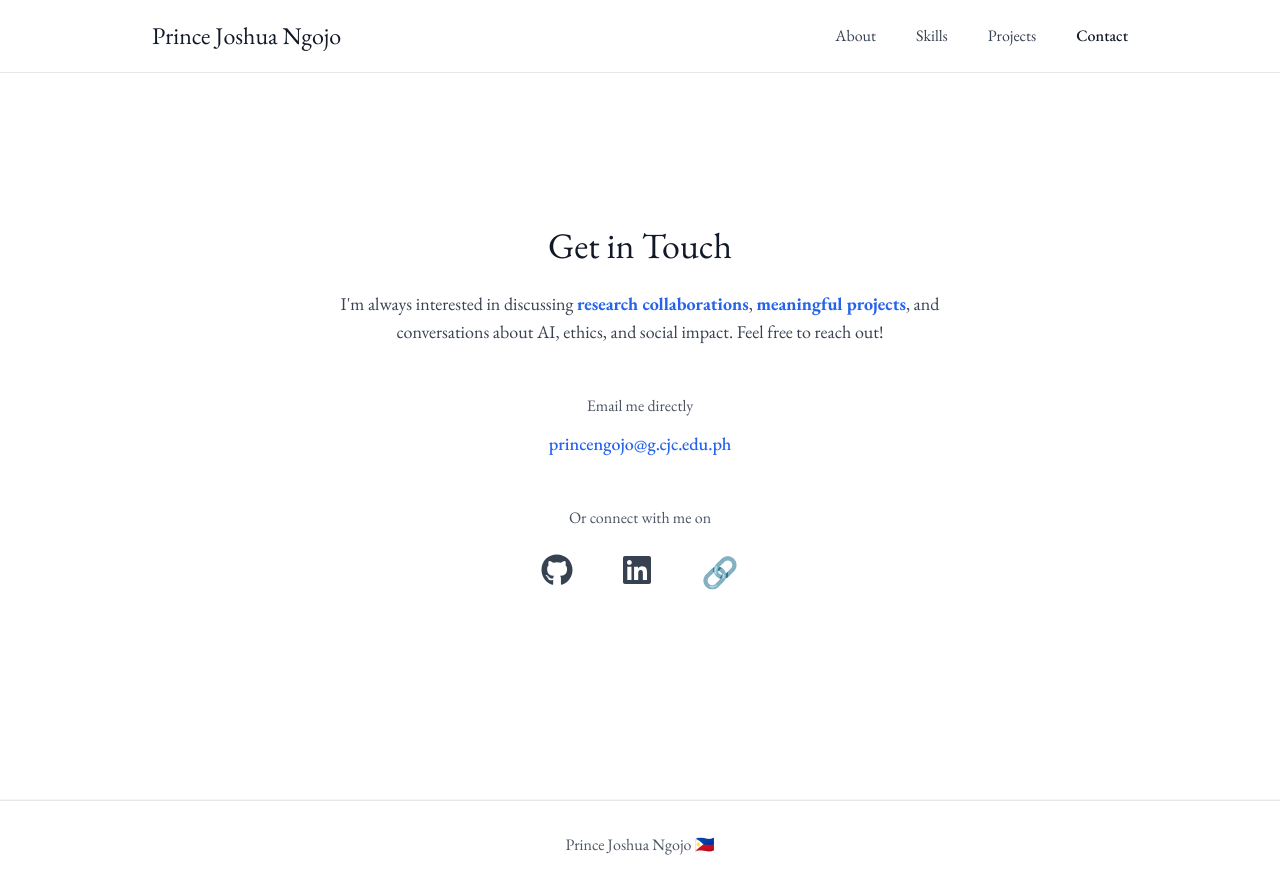
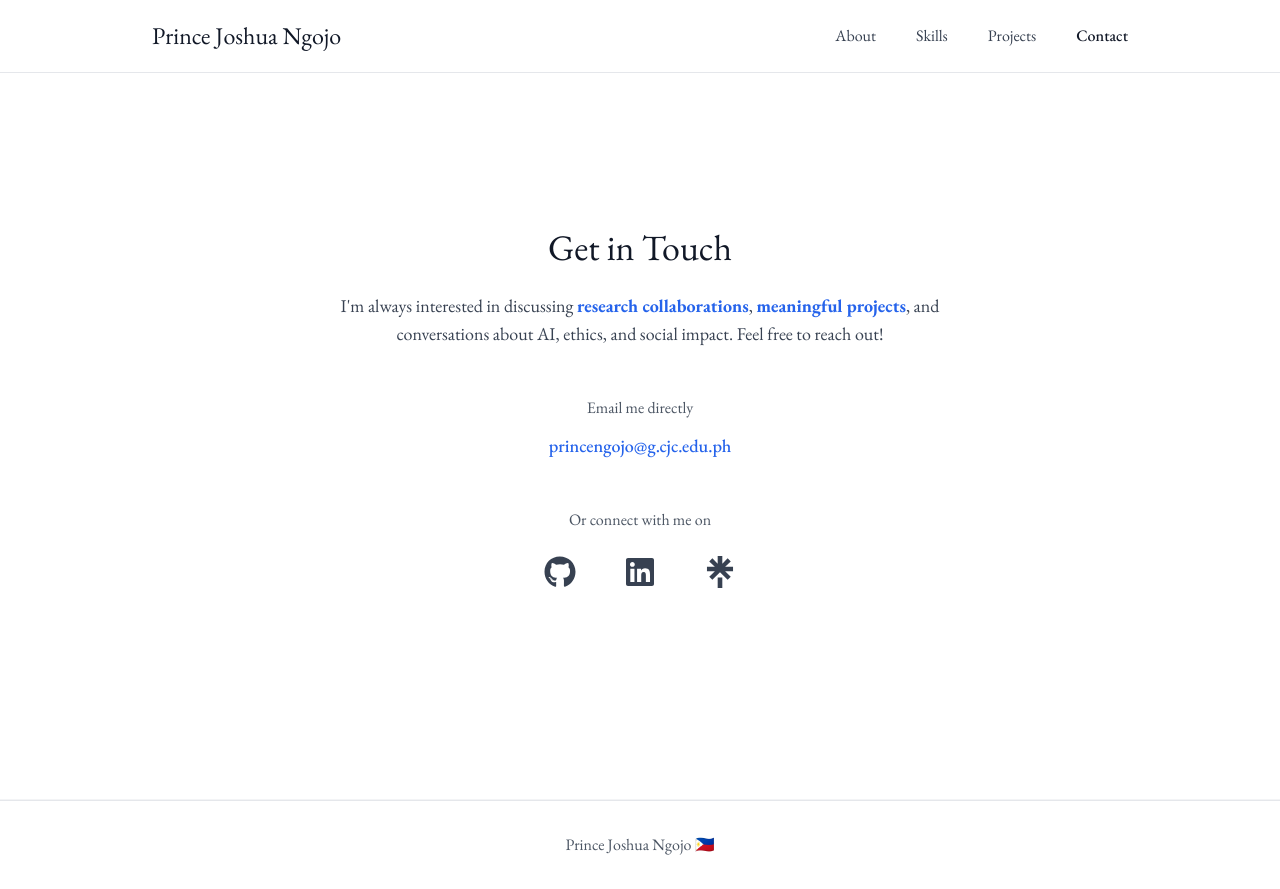
Before and after one commit to josh-amir/my_port, a Next.js app: page /contact in a window 1280 px wide. Built offline with nearby package versions, Linux system fonts and the light colour scheme.

Commit message:
feat: Use proper Linktree icon from react-icons/si

```diff
--- a/components/Contact.js
+++ b/components/Contact.js
@@ -1,7 +1,7 @@
 "use client";
 
 import { FaGithub, FaLinkedin } from "react-icons/fa";
-import Link from "next/link";
+import { SiLinktree } from "react-icons/si";
 
 export default function Contact() {
   return (
@@ -23,7 +23,7 @@ export default function Contact() {
 
       <div>
         <p className="text-sm md:text-base font-serif text-gray-600 mb-6">Or connect with me on</p>
-        <div className="flex justify-center gap-8 md:gap-12 flex-wrap">
+        <div className="flex justify-center gap-8 md:gap-12 flex-wrap items-center">
           <a
             href="https://github.com/josh-amir"
             target="_blank"
@@ -46,11 +46,10 @@ export default function Contact() {
             href="https://linktr.ee/pjngojo"
             target="_blank"
             rel="noopener noreferrer"
-            className="text-gray-700 hover:text-blue-600 transition-colors text-3xl"
+            className="text-gray-700 hover:text-blue-600 transition-colors"
             aria-label="Linktree"
-            title="Linktree"
           >
-            🔗
+            <SiLinktree size={32} />
           </a>
         </div>
       </div>
```
